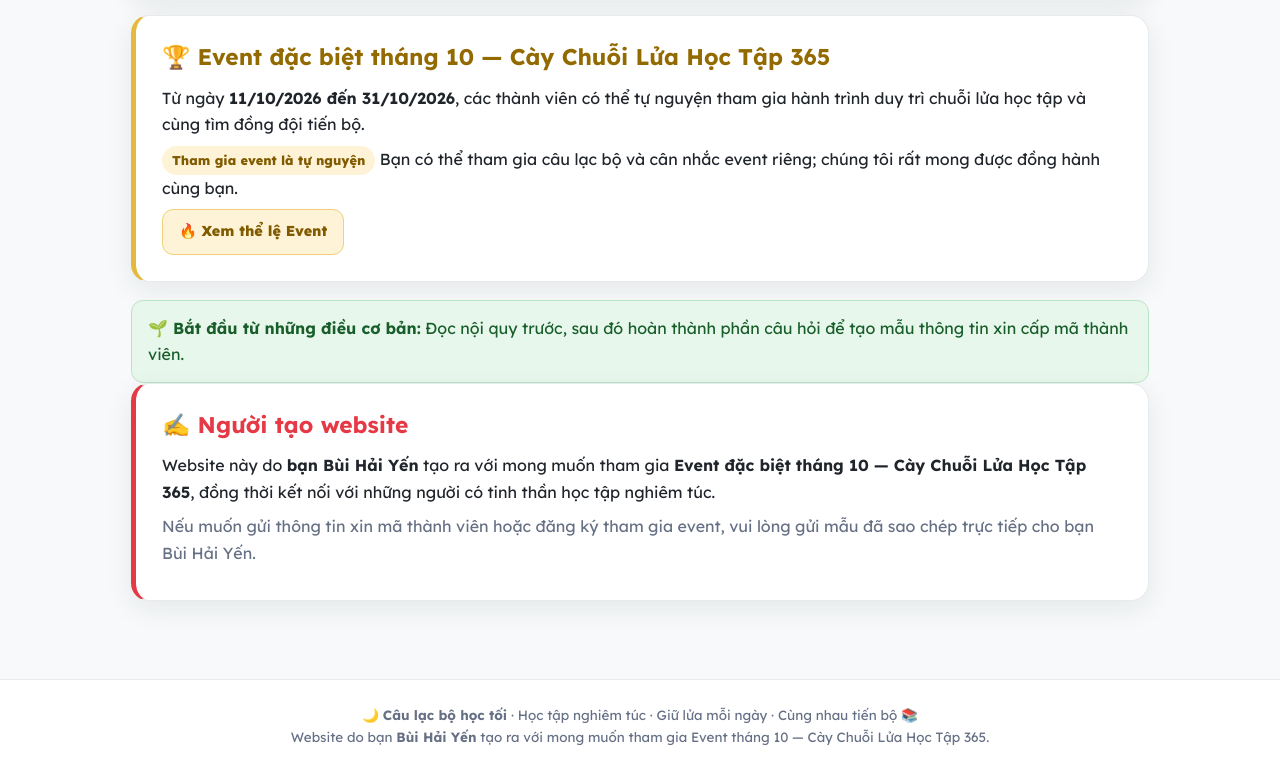
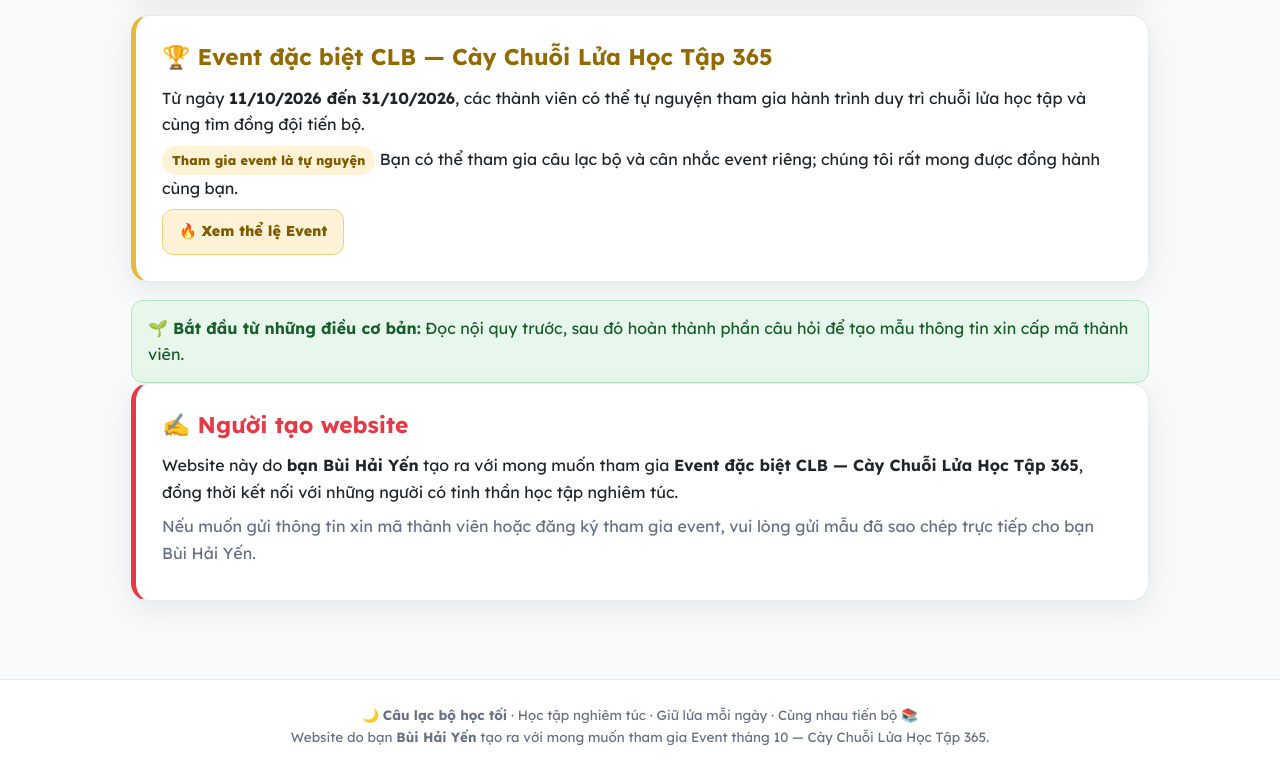
Before and after one commit to yen0110122009-cell/Clb-toi, a plain HTML site: page index.html in a window 1280 px wide. Shown: the part 1099-1871 px from the top of the page. Drawn offline with Linux system fonts and the light colour scheme.

Commit message:
Update index.html

```diff
--- a/index.html
+++ b/index.html
@@ -57,7 +57,7 @@ main{max-width:1050px;margin:26px auto;padding:0 16px 34px}.page{display:none;an
 <li><a class="active" data-page="trang-chu" href="#trang-chu" onclick="showPage('trang-chu');return false;">🏠 Trang chủ</a></li>
 <li><a class="rule-link" data-page="noi-quy" href="#noi-quy" onclick="showPage('noi-quy');return false;">📕 Nội quy câu lạc bộ</a></li>
 <li><a class="code-link" data-page="cap-ma" href="#cap-ma" onclick="showPage('cap-ma');return false;">🤝 Đăng ký tham gia</a></li>
-<li><a class="event-link" data-page="event" href="#event" onclick="showPage('event');return false;">🔥 Event tháng 10</a></li>
+<li><a class="event-link" data-page="event" href="#event" onclick="showPage('event');return false;">🔥 Event CLB</a></li>
 </ul></nav></div></header>
 <main id="main">
 <section aria-labelledby="homeTitle" class="page active" id="trang-chu">
@@ -75,9 +75,9 @@ main{max-width:1050px;margin:26px auto;padding:0 16px 34px}.page{display:none;an
 <article class="mini-card good"><h3>✅ Phù hợp nếu bạn</h3><ul><li>Muốn có môi trường học tập cùng mọi người vào buổi tối.</li><li>Sẵn sàng bật camera, điểm danh và tuân thủ nội quy.</li><li>Muốn rèn tính kỷ luật và duy trì thói quen học tập.</li><li>Tôn trọng thời gian chung, chủ động báo khi cần nghỉ.</li></ul></article>
 <article class="mini-card caution"><h3>⚠️ Có thể không phù hợp nếu bạn</h3><ul><li>Không có nhu cầu tham gia học tập vào buổi tối.</li><li>Không muốn tuân thủ quy định đổi tên Zoom, bật camera và điểm danh.</li><li>Thường xuyên không tham gia mà không thông báo.</li><li>Không sẵn sàng tôn trọng cam kết và quy định chung của nhóm.</li></ul><p class="muted">Bạn có thể cân nhắc kỹ trước khi tham gia; lựa chọn của bạn luôn được tôn trọng.</p></article>
 </div></div>
-<div class="card gold"><h2>🏆 Event đặc biệt tháng 10 — Cày Chuỗi Lửa Học Tập 365</h2><p>Từ ngày <strong>11/10/2026 đến 31/10/2026</strong>, các thành viên có thể tự nguyện tham gia hành trình duy trì chuỗi lửa học tập và cùng tìm đồng đội tiến bộ.</p><p><span class="pill pill-gold">Tham gia event là tự nguyện</span> Bạn có thể tham gia câu lạc bộ và cân nhắc event riêng; chúng tôi rất mong được đồng hành cùng bạn.</p><button class="btn btn-gold" onclick="showPage('event')">🔥 Xem thể lệ Event</button></div>
+<div class="card gold"><h2>🏆 Event đặc biệt CLB — Cày Chuỗi Lửa Học Tập 365</h2><p>Từ ngày <strong>11/10/2026 đến 31/10/2026</strong>, các thành viên có thể tự nguyện tham gia hành trình duy trì chuỗi lửa học tập và cùng tìm đồng đội tiến bộ.</p><p><span class="pill pill-gold">Tham gia event là tự nguyện</span> Bạn có thể tham gia câu lạc bộ và cân nhắc event riêng; chúng tôi rất mong được đồng hành cùng bạn.</p><button class="btn btn-gold" onclick="showPage('event')">🔥 Xem thể lệ Event</button></div>
 <div class="success-note"><strong>🌱 Bắt đầu từ những điều cơ bản:</strong> Đọc nội quy trước, sau đó hoàn thành phần câu hỏi để tạo mẫu thông tin xin cấp mã thành viên.</div>
-<div class="card"><h2>✍️ Người tạo website</h2><p>Website này do <strong>bạn Bùi Hải Yến</strong> tạo ra với mong muốn tham gia <strong>Event đặc biệt tháng 10 — Cày Chuỗi Lửa Học Tập 365</strong>, đồng thời kết nối với những người có tinh thần học tập nghiêm túc.</p><p class="muted">Nếu muốn gửi thông tin xin mã thành viên hoặc đăng ký tham gia event, vui lòng gửi mẫu đã sao chép trực tiếp cho bạn Bùi Hải Yến.</p></div>
+<div class="card"><h2>✍️ Người tạo website</h2><p>Website này do <strong>bạn Bùi Hải Yến</strong> tạo ra với mong muốn tham gia <strong>Event đặc biệt CLB — Cày Chuỗi Lửa Học Tập 365</strong>, đồng thời kết nối với những người có tinh thần học tập nghiêm túc.</p><p class="muted">Nếu muốn gửi thông tin xin mã thành viên hoặc đăng ký tham gia event, vui lòng gửi mẫu đã sao chép trực tiếp cho bạn Bùi Hải Yến.</p></div>
 </section>
 <section aria-labelledby="rulesTitle" class="page" id="noi-quy">
 <div class="section-head"><span class="pill pill-red">📕 Dành cho thành viên mới</span><h1 id="rulesTitle">Nội quy câu lạc bộ học tối</h1><p>📖 <strong>Bạn hãy đọc thật kỹ các nội dung trong mục này để nắm rõ cách hoạt động, nội quy và những điều cần lưu ý khi tham gia CLB nhé.</strong></p></div>
@@ -96,7 +96,7 @@ main{max-width:1050px;margin:26px auto;padding:0 16px 34px}.page{display:none;an
 <div class="card alert" id="rule-camera-important"><h2>🚨 QUY ĐỊNH BẮT BUỘC: BẬT CAM 100% 📹</h2><p>Trong <strong>toàn bộ thời gian học</strong>, thành viên phải <strong>bật camera liên tục và quay rõ mặt</strong>. Nếu dùng điện thoại, hãy để màn hình theo chiều dọc. Nếu dùng máy tính, khung hình ngang là bình thường; không cần xoay máy tính, chỉ cần giữ máy ổn định để hình ảnh không bị ngược hoặc lệch so với các thành viên khác. <strong>Không dùng hình nền ảo dạng ảnh/video.</strong></p><p>✅ <strong>Được phép:</strong> Dùng nền thật hoặc bật <strong>Làm mờ nền/Blur</strong> nếu muốn bảo vệ không gian riêng tư.</p><p>❌ <strong>Không được phép:</strong> Dùng hình nền ảo, <strong>rời camera quá 09 phút</strong>, hướng camera lên trần nhà hoặc để màn hình quá tối khiến không thể xác minh rõ khuôn mặt.</p><p>💡 <strong>Lý do:</strong> Camera giúp xác nhận đúng thành viên đang học, hạn chế treo máy, tạo động lực tích cực và bảo đảm sự công bằng trong điểm danh.</p><p>⚠️ <strong>Nếu vi phạm mà không báo trước hoặc không có lý do chính đáng, thành viên có thể bị chuyển vào phòng chờ và buổi học được tính là vắng mặt/không hợp lệ.</strong></p></div>
 <div class="card alert" id="rule-under-30"><h2>⏱️ Học dưới 30 phút</h2><p><strong>Thời gian được tính từ lúc bạn gửi ảnh điểm danh trên Zalo.</strong> Nếu học dưới <strong>30 phút</strong>, buổi học được tính là <strong>vắng không phép, trừ 10 điểm và đóng 10.000đ</strong>, trừ trường hợp được xem xét.</p></div>
 <div class="alert"><strong>⚠️ Trước khi tham gia:</strong> Hãy đọc kỹ các quy định, chuẩn bị tài khoản Zalo hoạt động và bảo đảm bạn có thể bật camera, điểm danh đúng cú pháp trong suốt buổi học.</div>
-<div class="hero-actions" style="margin-top:18px"><button class="btn btn-green" onclick="showPage('cap-ma')">📖 Tôi đã đọc — sang phần cấp mã</button><button class="btn btn-light" onclick="showPage('event')">🔥 Xem Event tháng 10</button></div>
+<div class="hero-actions" style="margin-top:18px"><button class="btn btn-green" onclick="showPage('cap-ma')">📖 Tôi đã đọc — sang phần cấp mã</button><button class="btn btn-light" onclick="showPage('event')">🔥 Xem Event CLB</button></div>
 </section>
 <section aria-labelledby="codeTitle" class="page" id="cap-ma">
 <div class="section-head"><span class="pill pill-green">📖 Thử thách nội quy</span><h1 id="codeTitle">Hoàn thành câu hỏi trước khi đăng ký</h1><p>Hãy đọc nội quy và trả lời đủ 14 câu hỏi. Chỉ sau khi hoàn thành đúng toàn bộ câu hỏi, website mới hiển thị lời chúc mừng, hướng dẫn kết bạn Zalo và form đăng ký.</p></div>
@@ -109,7 +109,7 @@ main{max-width:1050px;margin:26px auto;padding:0 16px 34px}.page{display:none;an
 </div>
 </section>
 <section aria-labelledby="eventTitle" class="page" id="event">
-<div class="hero"><span class="eyebrow">🔥🏆 EVENT ĐẶC BIỆT THÁNG 10 🏆🔥</span><h1 id="eventTitle">CÀY CHUỖI LỬA HỌC TẬP 365</h1><p><strong>🚂 Tìm bạn cùng nhau cày chuỗi lửa học tập 365 ngày</strong></p><p>Một hành trình học tập, một mùa kỷ niệm, một dấu ấn thanh xuân.</p><div class="hero-actions"><span class="pill pill-gold">📅 11/10/2026 – 31/10/2026</span><span class="pill pill-green">🤝 Tham gia tự nguyện</span></div></div>
+<div class="hero"><span class="eyebrow">🔥🏆 EVENT ĐẶC BIỆT CLB 🏆🔥</span><h1 id="eventTitle">CÀY CHUỖI LỬA HỌC TẬP 365</h1><p><strong>🚂 Tìm bạn cùng nhau cày chuỗi lửa học tập 365 ngày</strong></p><p>Một hành trình học tập, một mùa kỷ niệm, một dấu ấn thanh xuân.</p><div class="hero-actions"><span class="pill pill-gold">📅 11/10/2026 – 31/10/2026</span><span class="pill pill-green">🤝 Tham gia tự nguyện</span></div></div>
 <div class="card"><h2>🎯 Mục tiêu event</h2><div class="grid-2"><article class="mini-card good">🌱 Rèn luyện tính kỷ luật</article><article class="mini-card good">📚 Duy trì thói quen học tập mỗi ngày</article><article class="mini-card good">🔥 Lan tỏa tinh thần ham học hỏi</article><article class="mini-card good">🤝 Tìm kiếm đồng đội, cùng nhau tiến bộ</article></div></div>
 <div class="card gold"><h2>🏆 1. Giải thưởng nhóm</h2><p class="event-date">Điều kiện: tham gia học FULL THÁNG 10, từ ngày 11/10/2026 đến 31/10/2026.</p><p>🔥 Tuyển thành viên mới cùng cày lửa!</p><div class="grid-3"><div class="event-prize"><h3>🥇 TOP 1</h3><p><strong>10 quyển vở + bút</strong> ✍️</p></div><div class="event-prize"><h3>🥈 TOP 2</h3><p><strong>5 quyển vở + bút</strong> ✍️</p></div><div class="event-prize"><h3>🥉 TOP 3</h3><p><strong>3 quyển vở + bút</strong> ✍️</p></div></div></div>
 <div class="card gold"><h2>🏆 2. Giải thưởng cấp CLB</h2><div class="grid-2"><div class="event-prize"><h3>🥇 TOP 1</h3><p>1 chiếc cúp 🏆 + 1 huy chương 🥇 + 10 quyển vở 📚</p></div><div class="event-prize"><h3>🥈 TOP 2</h3><p>1 huy chương 🥇 + 1 quyển sách 📖</p></div></div></div>
```
